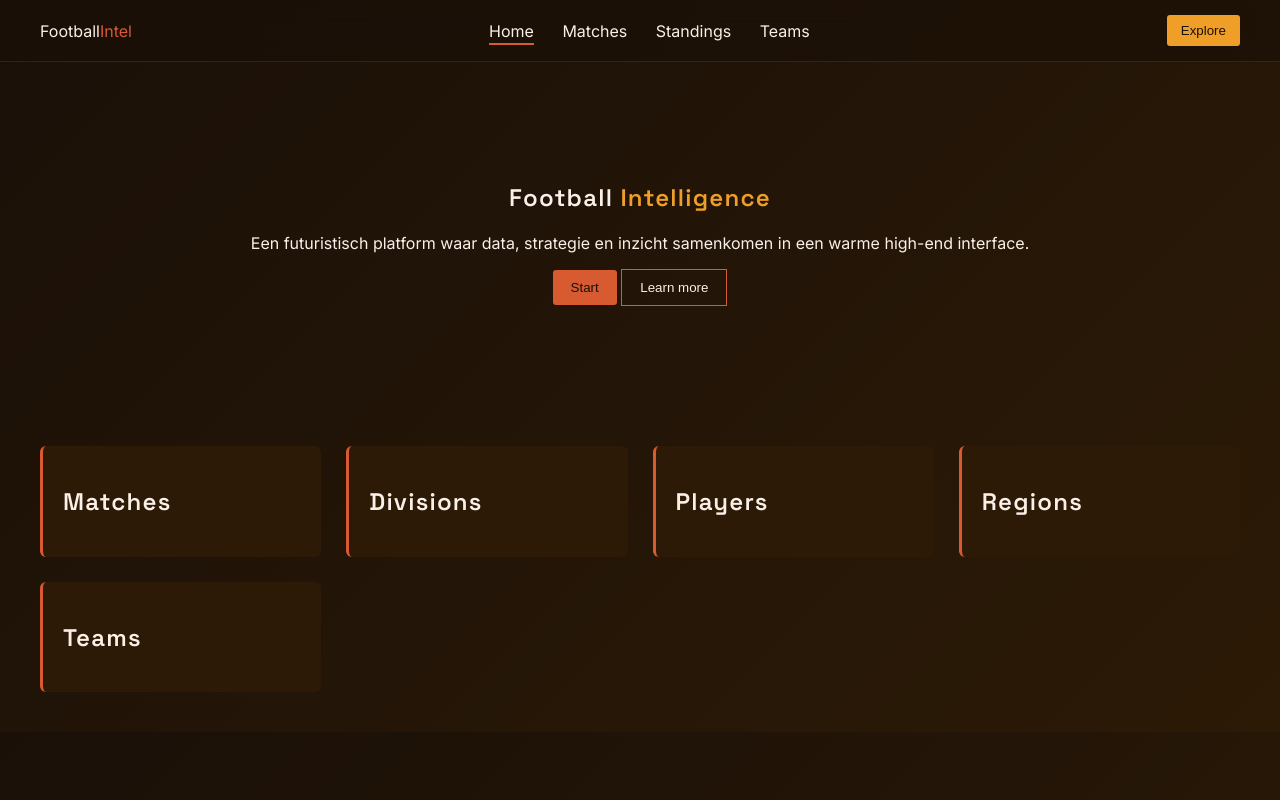
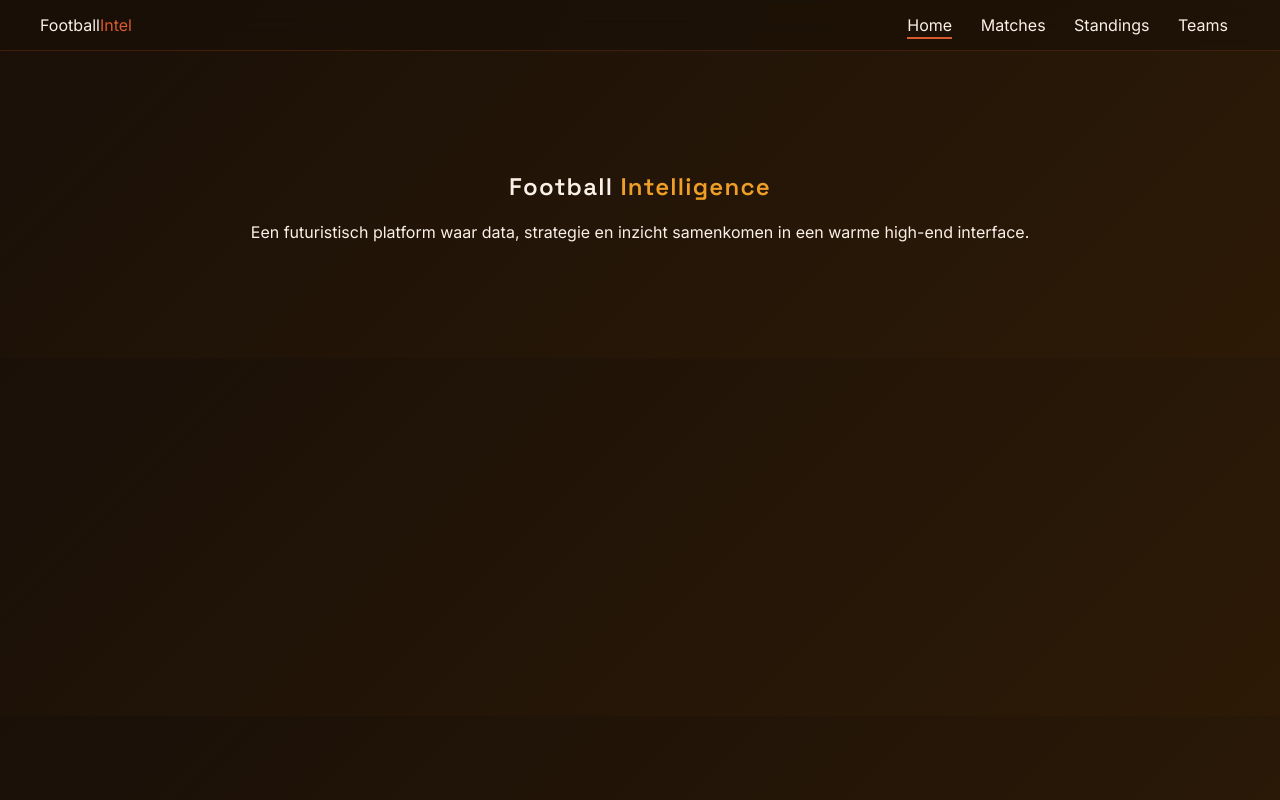
Before and after one commit to degrieckviktor-cell/Eindproject_Voetbal_Frontend, a website: page public/index.html in a window 1280 px wide. Drawn offline with Linux system fonts and the light colour scheme; no server answers.

Commit message:
clean upp

```diff
--- a/public/index.html
+++ b/public/index.html
@@ -23,7 +23,7 @@
         <a href="Teams.html">Teams</a>
     </div>
 
-    <button class="cta">Explore</button>
+
 </nav>
 
 <!-- HERO -->
@@ -36,40 +36,8 @@
         Een futuristisch platform waar data, strategie en inzicht samenkomen in een warme high-end interface.
     </p>
 
-    <div class="hero-buttons">
-        <button class="btn-primary">Start</button>
-        <button class="btn-ghost">Learn more</button>
-    </div>
+
 </section>
-
-<!-- DASHBOARD -->
-<main class="container">
-
-    <div class="card">
-        <h2>Matches</h2>
-        <div class="weer" id="matches"></div>
-    </div>
-
-    <div class="card">
-        <h2>Divisions</h2>
-        <div class="weer" id="divisions"></div>
-    </div>
-
-    <div class="card">
-        <h2>Players</h2>
-        <div class="weer" id="players"></div>
-    </div>
-
-    <div class="card">
-        <h2>Regions</h2>
-        <div class="weer" id="regions"></div>
-    </div>
-
-    <div class="card">
-        <h2>Teams</h2>
-        <div class="weer" id="teams"></div>
-    </div>
-
 </main>
 
 <script src="script.js"></script>
```
